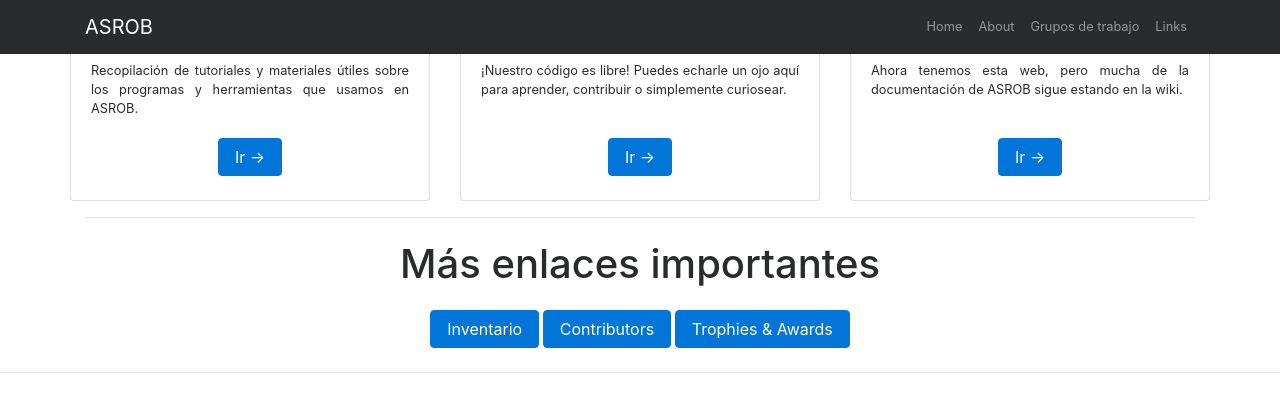
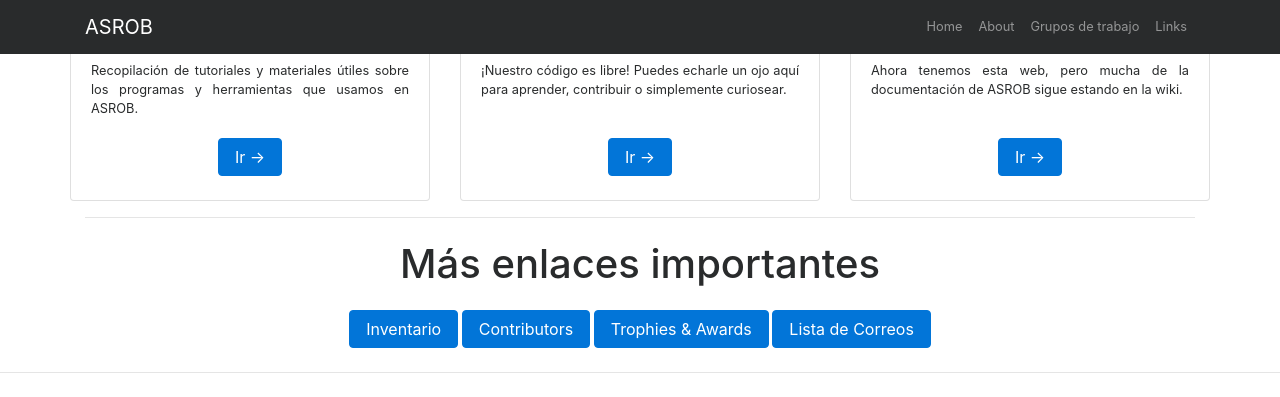
Before and after one commit to asrob-uc3m/asrob-uc3m.github.io, a Jekyll site: the page built from index.html, in a window 1280 px wide and 900 px high, scrolled down 3805 px, cut to the strip 0-397 px from the top of the window. Built offline with Jekyll 4.4.1, drawn with Linux system fonts in a browser that asks for light colours.

Commit message:
Add Lista Correos

```diff
--- a/_config.yml
+++ b/_config.yml
@@ -131,6 +131,8 @@ other_links:
     url: http://asrob.uc3m.es/contributors
   - name: Trophies & Awards
     url: /awards.html
+  - name: Lista de Correos
+    url: https://groups.google.com/forum/#!forum/miembros-activos-asrob
 
 # collaborations: people that supports us
 collaborations:
```
